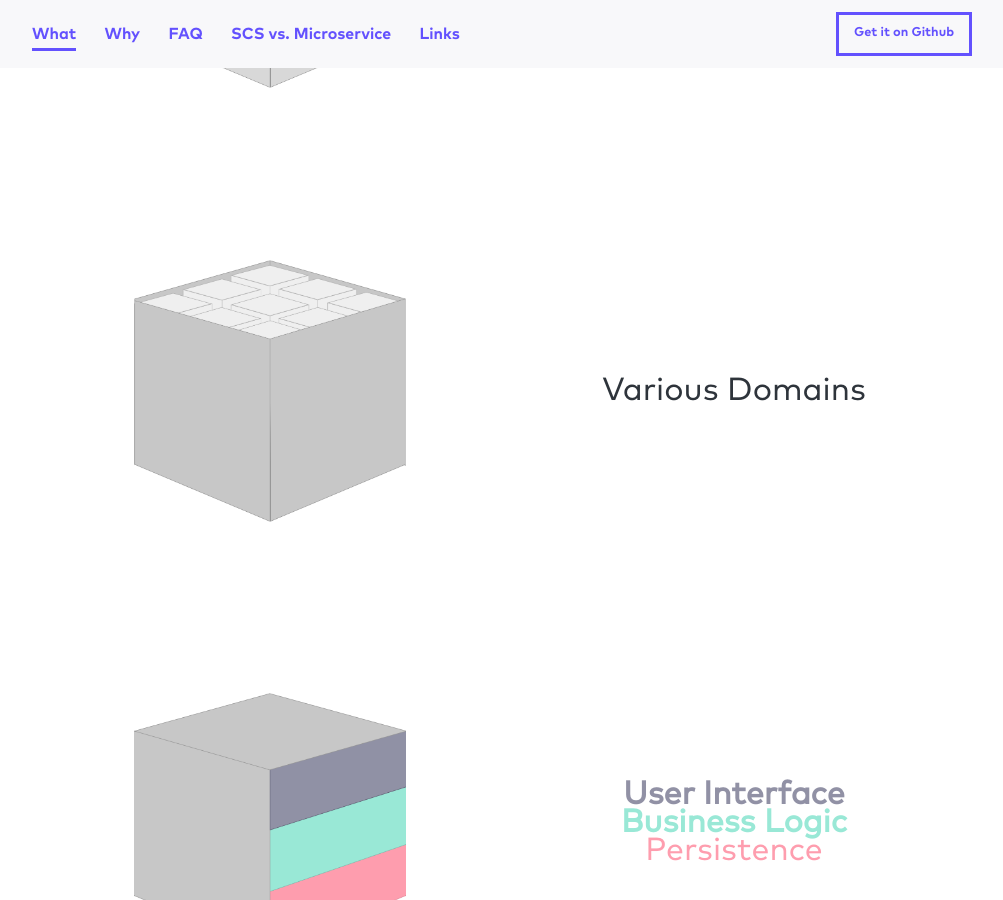
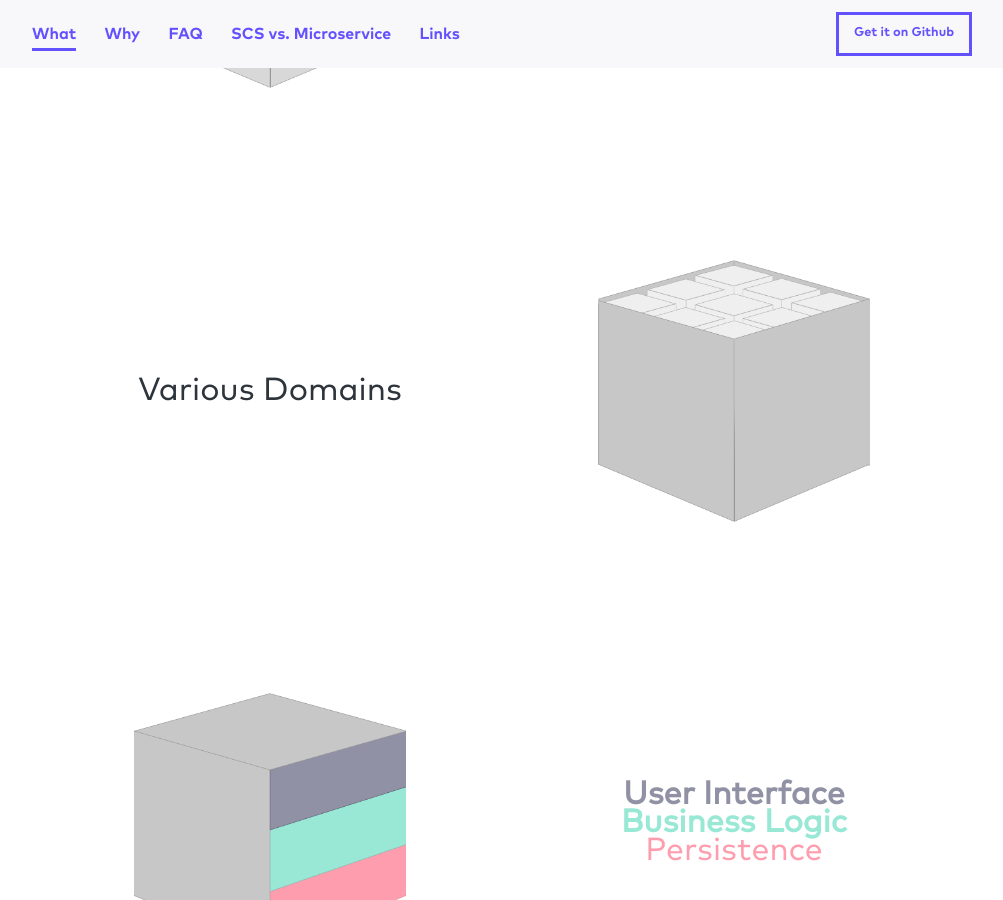
Before and after one commit to innoq/SCS, a Jekyll site: the page built from index.html, in a window 1280 px wide and 900 px high, scrolled down 3825 px. Shown: the whole window, without its empty margins (138-1141 px from the left). Built offline with Jekyll 4.4.1, drawn with Linux system fonts in a browser that asks for light colours; some web fonts are replaced.

Commit message:
reverse order for every even type of idea

```diff
--- a/css/index.css
+++ b/css/index.css
@@ -49,11 +49,23 @@
   gap: 2rem;
 }
 
+.idea div {
+  order: 1;
+}
+
+.idea p {
+  order: 2;
+}
+
 @media screen and (min-width: 1024px) {
   .idea {
     grid-template-columns: repeat(2, 1fr);
     grid-template-rows: 1fr;
     gap: 2rem;
+  }
+
+  .idea:nth-of-type(even) p {
+    order: -1;
   }
 }
 
```
